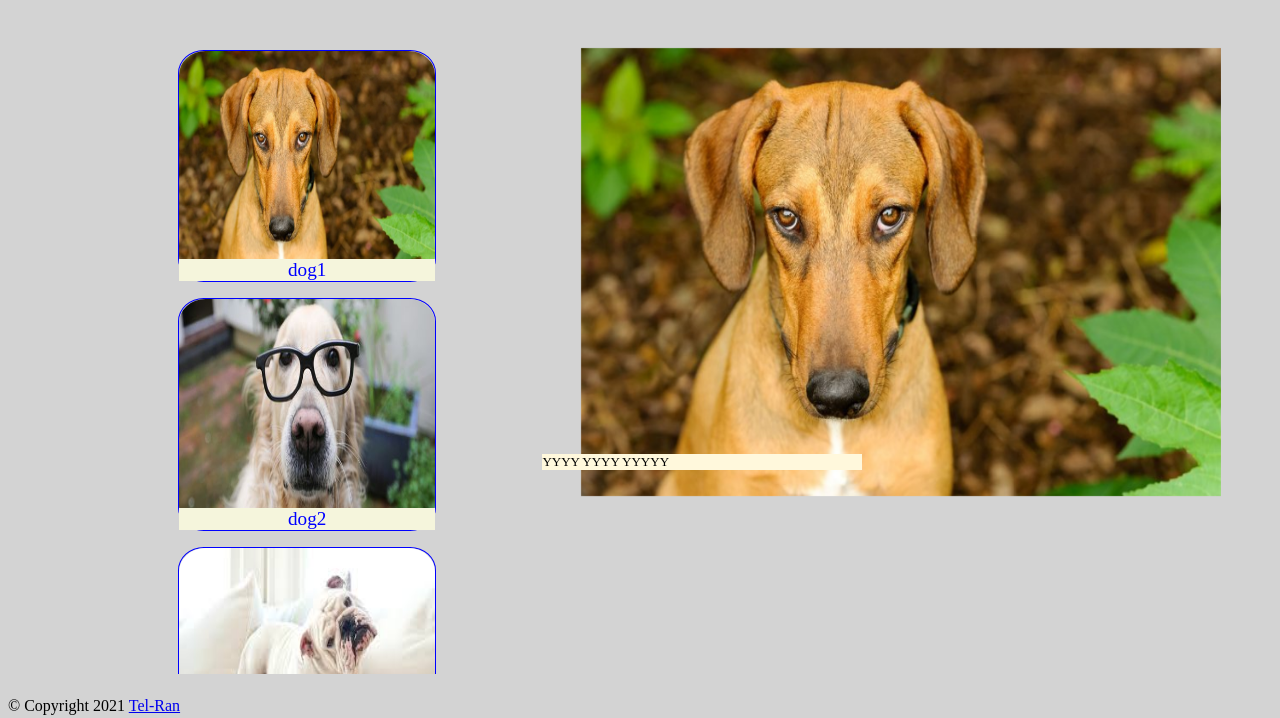
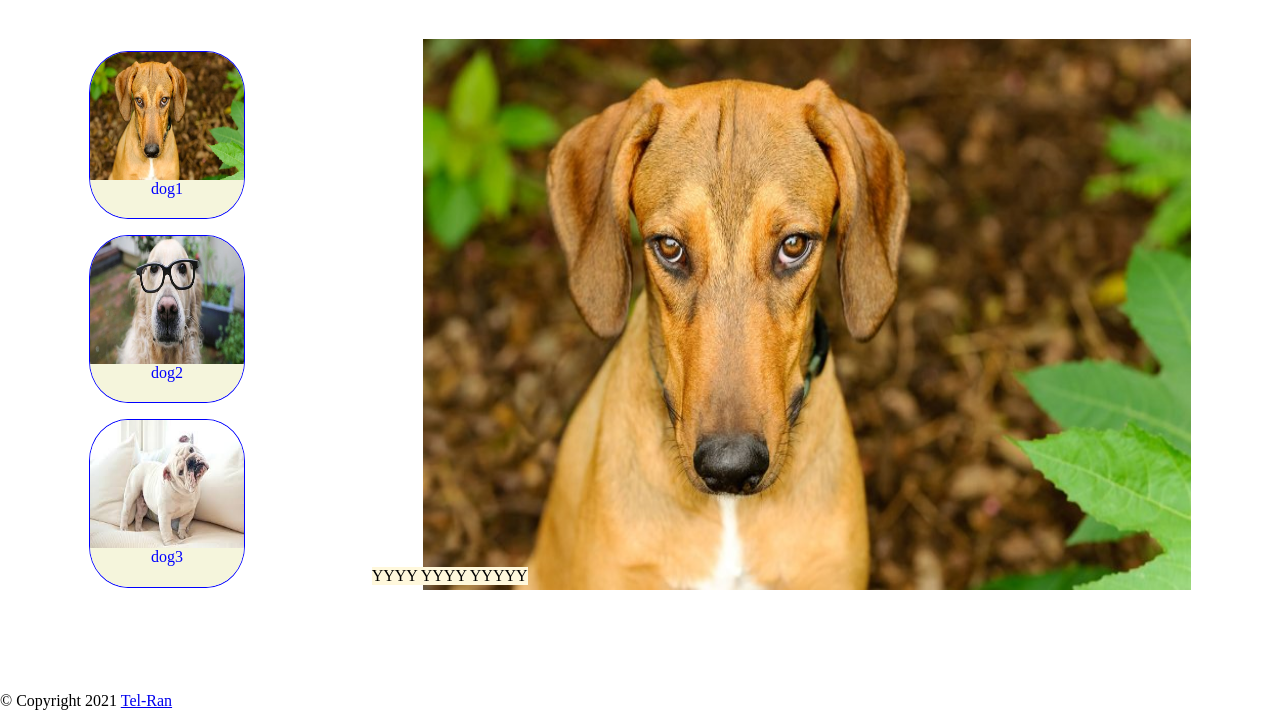
Before and after one commit to Java46IgorVorobyov/Dogram, a plain HTML site: page index.html in a window 1280 px wide. Shown: the part 90-808 px from the top of the page. Drawn offline with Linux system fonts and the light colour scheme.

Commit message:
changeMedia

```diff
--- a/src/css/style.css
+++ b/src/css/style.css
@@ -66,62 +66,60 @@ body {
 body, html {
     height: 100%;
 }
-@media (min-width: 568px) {
+@media (min-width: 568px){
     .thumbnails-list {
         flex-direction: column;
-        flex-wrap:nowrap;
-       /* order: -1;*/
-        max-height: 80vh;
-        align-items: center;
-        overflow-y: auto ;
-        padding-top: 0vh;
+        flex-wrap: nowrap;
+        order: -1;
+        max-height: 70vh;
+        justify-content: flex-start;
+        padding: 0;
 
-
-        }
+    }
     .thumbnails-title {
-        width: 20vw;
-        position: absolute;
-        bottom: 0;
-
-
-      }
+        width: 12vw;
+        font-size: 1rem;
+        height: 3vw;
+    }
     .thumbnails-item {
-        max-width: 20vw;
-        color: wheat;
-        position: relative;
-        border-radius: 10%;
-
-
-      }
-
-
-   .details-container {
-        float: right;
-       margin-right: 4vw;
-       align-items: center;
+        max-width: 12vw;
+        margin-left:0;
+        border-radius:25%;
+        overflow:hidden;
+        min-height: 13vw;
+    }
+    .thumbnails-image {
+        width: 12vw;
+        height: 10vw;
 
     }
     .details-image {
-      width: 50vw;
-      height: 35vw;
-      margin-top: 30px;
-      }
-    body {
-        background-color: lightgrey;
+        width: 60vw;
+        height: 43vw;
     }
-    /* ::-webkit-scrollbar {
-        width: 0px;
-    }*/
     .details-title {
-      left: -3vw;
-      bottom: 2vw;
-      width: 25vw;
-      font-size: small;
+        left: -4vw;
+        bottom: 2vw
 
     }
-    .thumbnails-image {
-        border-radius: 10.4%;
-    }
+    .main-content {
+        display: flex;
+         justify-content: space-around;
 
 
-  }
+    }
+    .details-container {
+        justify-content: center;
+
+    }
+    body {
+
+        justify-content: space-between;
+        margin: 0;
+    }
+    .logo-title {
+        margin: 0;
+        font-size: 1.5rem;
+
+    }
+}
```
